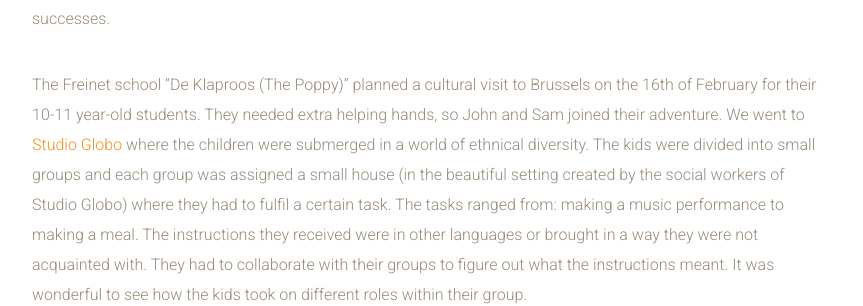
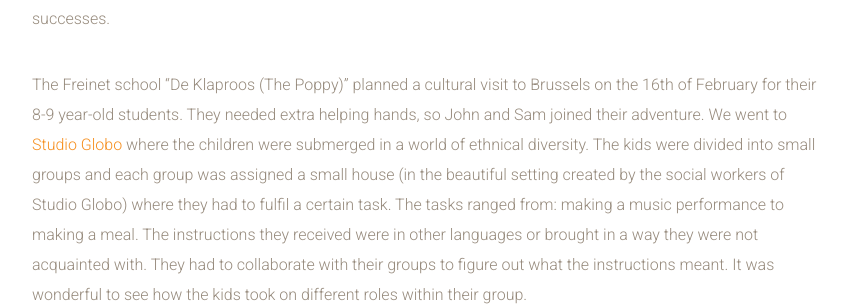
Before and after one commit to samuelrieder/jaswig.github.io, a Jekyll site: the page built from _posts/2016-04-28-studio-globo.markdown, in a window 1280 px wide and 900 px high, scrolled down 547 px. Shown: the part 185-491 px from the top of the window, without its empty margins (38-901 px from the left). Built offline with Jekyll 4.4.1, drawn with Linux system fonts in a browser that asks for light colours; nearby versions of some CDN libraries; some of the changed text lies outside the part shown.

Commit message:
Update 2016-04-28-studio-globo.markdown

```diff
--- a/_posts/2016-04-28-studio-globo.markdown
+++ b/_posts/2016-04-28-studio-globo.markdown
@@ -21,7 +21,7 @@ People speak different languages; have different cultures and goals and the list
 <!--more-->
 But to make collaboration work people have to get to know themselves, accept differences and mistakes, and learn from others’ successes.
 
-The Freinet school “De Klaproos (The Poppy)” planned a cultural visit to Brussels on the 16th of February for their 10-11 year-old students. They needed extra helping hands, so John and Sam joined their adventure. We went to [Studio Globo](http://www.studioglobo.be/nl/node/377) where the children were submerged in a world of ethnical diversity. The kids were divided into small groups and each group was assigned a small house (in the beautiful setting created by the social workers of Studio Globo) where they had to fulfil a certain task. The tasks ranged from: making a music performance to making a meal. The instructions they received were in other languages or brought in a way they were not acquainted with. They had to collaborate with their groups to figure out what the instructions meant. It was wonderful to see how the kids took on different roles within their group.
+The Freinet school “De Klaproos (The Poppy)” planned a cultural visit to Brussels on the 16th of February for their 8-9 year-old students. They needed extra helping hands, so John and Sam joined their adventure. We went to [Studio Globo](http://www.studioglobo.be/nl/node/377) where the children were submerged in a world of ethnical diversity. The kids were divided into small groups and each group was assigned a small house (in the beautiful setting created by the social workers of Studio Globo) where they had to fulfil a certain task. The tasks ranged from: making a music performance to making a meal. The instructions they received were in other languages or brought in a way they were not acquainted with. They had to collaborate with their groups to figure out what the instructions meant. It was wonderful to see how the kids took on different roles within their group.
 
 ![The group](/images/blog/globo-groep.jpg)
 
```
Also changed, not shown: other parts of _posts/2016-04-28-studio-globo.markdown (+1 -1 lines).
